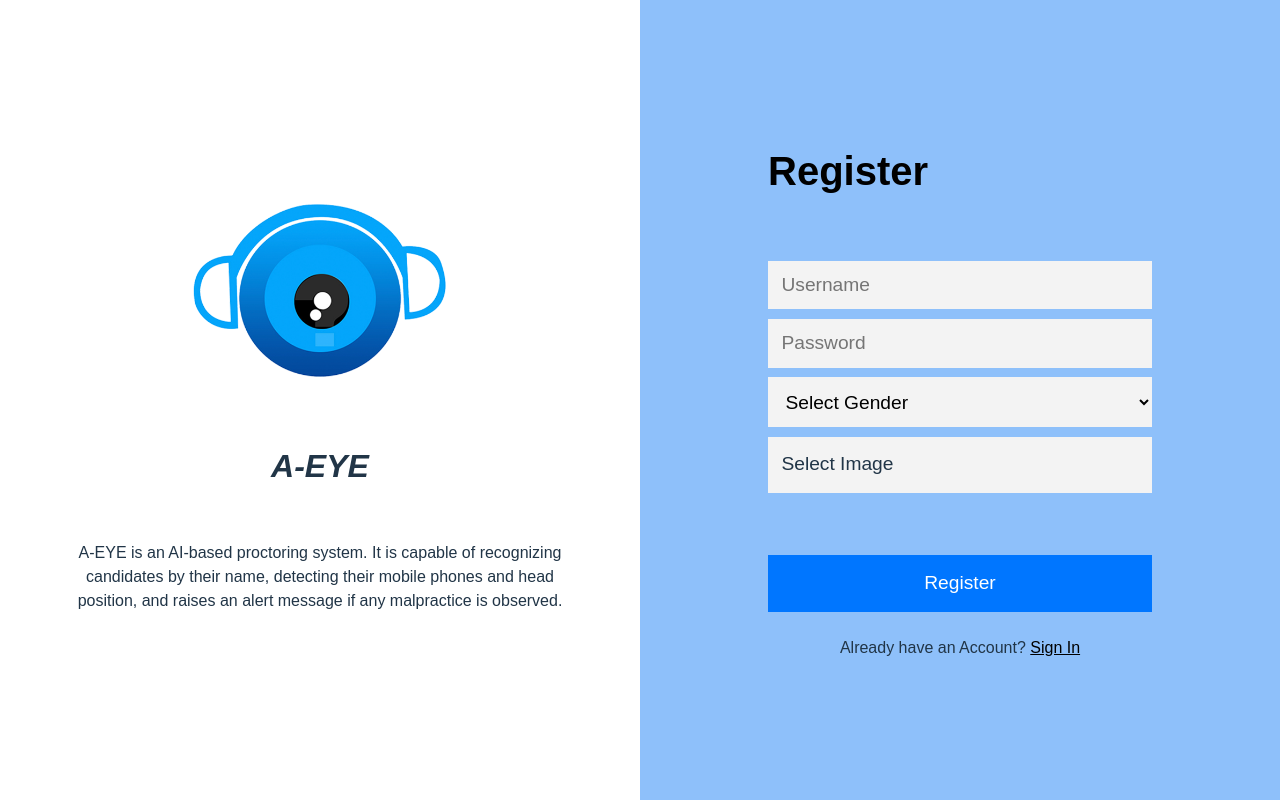
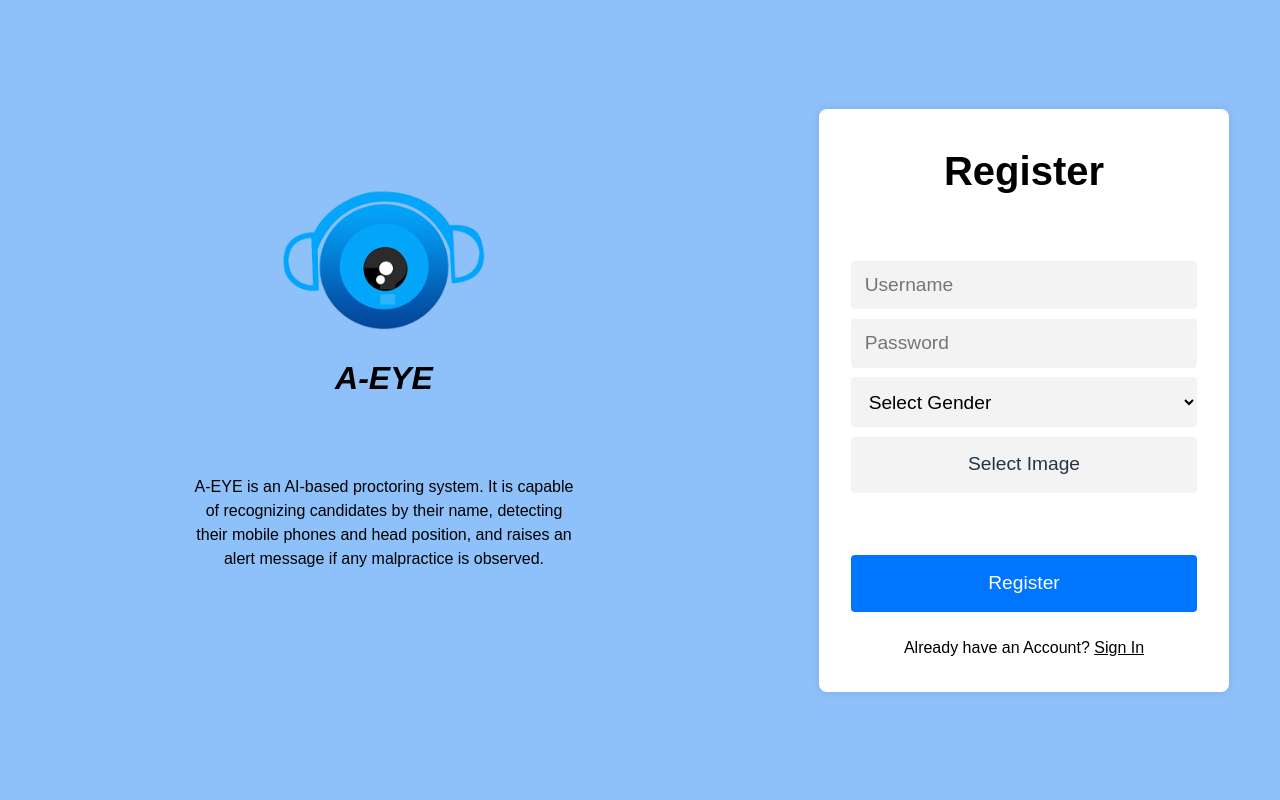
Before and after one commit to avi212003/-Online-Exam-Monitoring-System, a React (Vite) app in the folder Online-Exam-Monitoring-System/: page / in a window 1280 px wide. Built offline with nearby package versions, Linux system fonts and the light colour scheme.

Commit message:
removed unnecessary styling from register.css

```diff
--- a/Online-Exam-Monitoring-System/src/pages/Register/register.css
+++ b/Online-Exam-Monitoring-System/src/pages/Register/register.css
@@ -1,16 +1,19 @@
-* { padding: 0; margin: 0; }
-html, body {
-    min-height: 100% !important;
-    height: 100%;
-    font-family: sans-serif;
-    box-sizing: border-box !important;
-    overflow: hidden;
+/* Reset default padding and margin */
+* {
+  padding: 0;
+  margin: 0;
+  box-sizing: border-box;
 }
 
-/* #app {
-  font-family: Avenir, Helvetica, Arial, sans-serif;
-} */
+/* Set base styles for html and body */
+html, body {
+  min-height: 100%;
+  height: 100%;
+  font-family: sans-serif;
+  overflow: hidden;
+}
 
+/* Container setup for the Register component */
 .container {
   height: 100%;
   width: 100%;
@@ -18,7 +21,8 @@
   flex-direction: row;
 }
 
-.row{
+/* Common row styles */
+.row {
   height: 100vh;
   flex-grow: 1;
   flex-basis: 0;
@@ -29,277 +33,125 @@
   align-items: center;
 }
 
-.login_form{
-  padding: 0.5em;
-
-
+/* Left side of the Register component */
+.register_left {
+  background-color: #8EC0FA;
+  display: flex;
+  flex-direction: column;
+  align-items: center;
+  padding: 10%;
 }
 
-.login_left{
-  background-color: #8EC0FA;
+.register_left_image {
+  width: 40%;
+  object-fit: contain;
+  margin-bottom: 1.5em;
 }
 
-.login_left_image{
-  padding: 10%;
-  width: 80%;
-  height: 80%;
-  object-fit: contain;
+.text_header {
+  font-style: italic;
+  font-size: 2em;
+  font-weight: bold;
+  margin-bottom: 1em;
+  color: #000000;
+  text-align: center;
 }
 
-.header{
+.text {
+  padding: 8% 12%;
+  text-align: center;
+  color: #000000;
+}
+
+/* Right side of the Register component */
+.register_right {
+  background-color: #8EC0FA;
+  display: flex;
+  justify-content: center;
+  align-items: center;
+}
+
+.register_form {
+  width: 80%;
+  padding: 2em;
+  background-color: #fff;
+  border-radius: 8px;
+  box-shadow: 0 0 10px rgba(0, 0, 0, 0.1);
+}
+
+/* Form header */
+.header {
   font-family: sans-serif;
   font-size: 2.5em;
   color: #000000;
   margin-bottom: 1.5em;
   font-weight: bold;
-  /* font-weight: bold; */
+  text-align: center;
 }
 
-.input_field{
-  box-sizing: border-box;
-  font-family: sans-serif;
+/* Input fields */
+.input_field {
   width: 100%;
   font-size: 1.2em;
   padding: 0.7em;
   margin-bottom: 0.5em;
   background-color: #F3F3F3;
-  border:none;
+  border: none;
+  border-radius: 4px;
 }
 
-.label{
-  box-sizing: border-box;
-  display: block;
-  font-family: sans-serif;
+/* Select dropdown */
+#gender_select {
   width: 100%;
   font-size: 1.2em;
   padding: 0.7em;
   margin-bottom: 0.5em;
   background-color: #F3F3F3;
-  cursor: pointer;
+  border: none;
+  border-radius: 4px;
 }
 
-.upload_field{
+/* File upload label */
+.label {
+  display: block;
   font-family: sans-serif;
+  font-size: 1.2em;
   padding: 0.7em;
   margin-bottom: 0.5em;
   background-color: #F3F3F3;
+  cursor: pointer;
+  border-radius: 4px;
+  text-align: center;
 }
 
-.submit_button{
-  color: #fff;
-  font-family: 'Sen', sans-serif;
+/* Submit button */
+.submit_button {
   width: 100%;
   font-size: 1.2em;
   padding: 0.9em;
   margin-top: 1.5em;
   background-color: #0076FF;
-  border:none;
+  color: #fff;
+  border: none;
+  border-radius: 4px;
   cursor: pointer;
+  transition: background-color 0.3s ease;
 }
 
-.submit_button:hover{
+.submit_button:hover {
   background-color: #2985ee;
 }
 
-/* .register_left{
-
-} */
-
-.register_right{
-  background-color: #8EC0FA;
-}
-
-.register_form{
-  box-sizing: border-box;
-  width: 100%;
-  padding: 20%;
-}
-
-.register_left_image{
-  padding: 10%;
-  width: 40%;
-  object-fit: contain;
-
-}
-
-.text{
-  padding: 8% 12%;
-  text-align: center;
-}
-
-.text_header{
-  font-style: italic;
-  font-size: 2em;
-  font-weight: bold;
-}
-
-#gender_select{
-  width: 100%;
-}
-
-.dash_row{
-  display: flex;
-  flex-direction: column;
-}
-
-.dashboard_left{
-  width: 33%;
-  height: 100%;
-  background-color: #8EC0FA;
-}
-
-.dashboard_right{
-  width:67%;
-  height: 100%
-}
-
-
-
-.dash_top_left_img{
-  width: 5vw;
-  position: absolute;
-  top:2.5vw;
-  left: 2.5vw;
-
-}
-.student_info{
-  height: 60%;
-  width: 100%;
-  display: flex;
-  flex-direction: column;
-  justify-content: center;
-  align-items: center;
-}
-
-.dash_image_div{
-  height: 40%;
-  width: 100%;
-}
-
-.dash_image{
-  box-sizing: border-box;
-/*   padding: 15%;
- */  width: 100%;
-  height: 100%;
-  object-fit: contain;
-}
-
-.student_image{
-  width: 30%;
-  margin-bottom: 1.5em;
-}
-.student_name{
-  font-size: 1.5em;
-  color: #000000;
-}
-
-.dash_head{
-  display: flex;
-  flex-direction: row;
-  justify-content: space-between;
-  align-items: center;
-  padding: 1.5em;
-}
-
-.dash_body{
-  display: flex;
-  flex-direction: column;
-  justify-content: center;
-  align-items: center;
-  flex-grow: 1;
-}
-
-.dash_header{
-  font-size: 2em;
-  color: #9EA1A4;
-  font-weight: bold;
-}
-
-.log_out{
+/* Register link */
+.register_link {
+  color: black;
   font-size: 1em;
-  color: #fff;
-  cursor: pointer;
-  background-color: #0076FF;
-  border:none;
-  padding: 0.8em;
-}
-
-.take_test_button{
-  font-size: 1.5em;
-  color: #fff;
-  cursor: pointer;
-  background-color: #0076FF;
-  border:none;
-  padding: 0.8em;
-}
-
-a{
-  text-decoration: none;
-  color: #fff;
-}
-
-
-.test_left{
-  width: 40%;
-  height: 100%;
-  background-color: #EDEDED;
-}
-
-.test_right{
-  width:60%;
-  height: 100%
-}
-
-.camera_div{
-  height: 65%;
-  width: 100%;
-  display: flex;
-  flex-direction: column;
-  justify-content: center;
-  align-items: center;
-}
-
-.test_bottom_div{
-  height: 35%;
-  width: 100%;
-  background-color: #8EC0FA;
-}
-
-.register_link{
-  font-size: 1em;
-  margin-top:1.5em;
+  margin-top: 1.5em;
   width: 100%;
   text-align: center;
 }
 
-.black{
+.black {
   color: #000000;
   text-decoration: underline;
 }
-
-.questions{
-  height: 80%;
-  font-size: 1.2em;
-  width: 90%;
-  padding: 5%;
-  overflow: scroll;
-}
-
-.test_submit_button{
-  font-size: 1.2em;
-  color: #fff;
-  cursor: pointer;
-  background-color: #0076FF;
-  border:none;
-  padding: 0.5em 0.8em;
-  margin: 1em;
-  height: 10%;
-}
-
-.video{
-  width: 100%;
-}
-
-.video_image{
-  width: 90%;
-}
```
